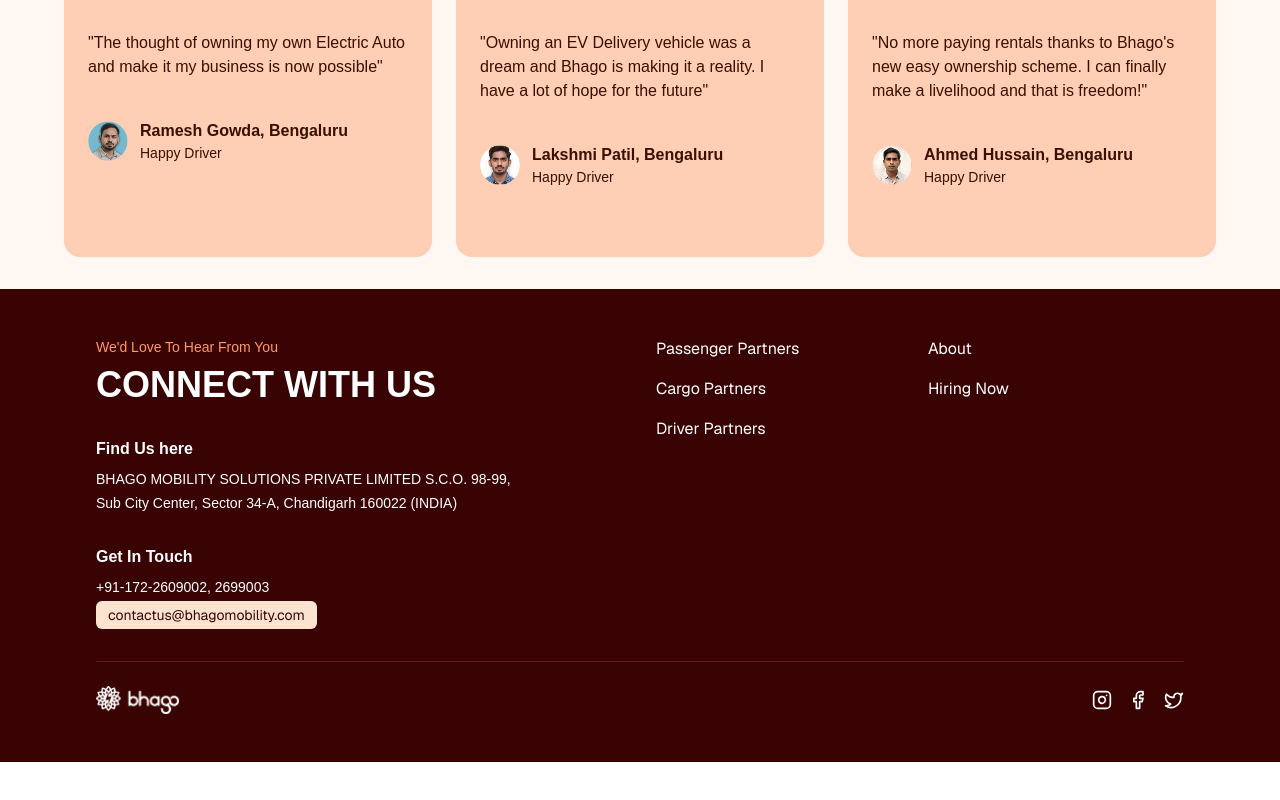
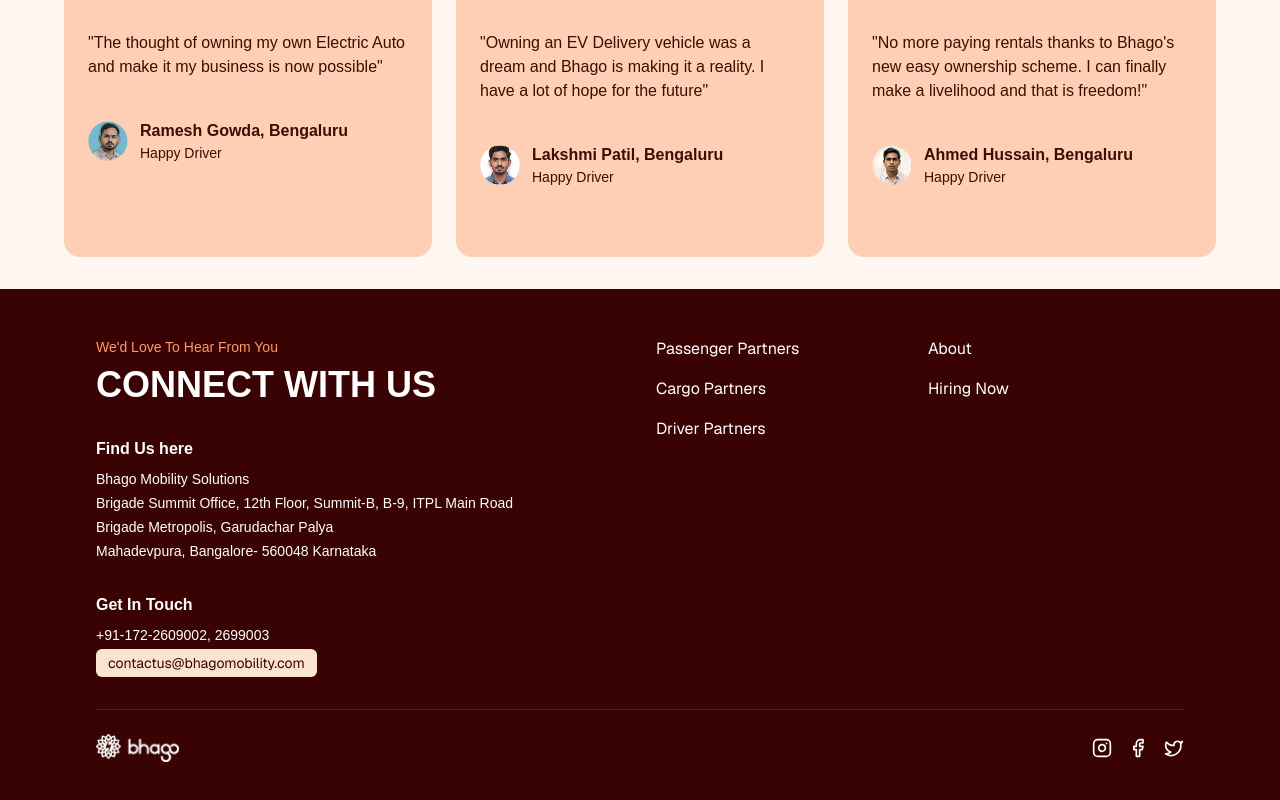
Before and after one commit to abdulsaheel/bhaago-mobility, a Next.js app: page / in a window 1280 px wide. Shown: the part 2750-3550 px from the top of the page. Before the commit the page ends 3512 px from the top, so only its background shows below. Built offline with nearby package versions, Linux system fonts and the light colour scheme; a web font is replaced by a local one.

Commit message:
update address

```diff
--- a/components/footer.tsx
+++ b/components/footer.tsx
@@ -16,8 +16,10 @@ const Footer: React.FC<FooterProps> = ({ className = "" }) => {
 
             <div className="mb-8">
               <h3 className="font-semibold mb-2">Find Us here</h3>
-              <p className="text-sm mb-1">BHAGO MOBILITY SOLUTIONS PRIVATE LIMITED S.C.O. 98-99,</p>
-              <p className="text-sm">Sub City Center, Sector 34-A, Chandigarh 160022 (INDIA)</p>
+              <p className="text-sm mb-1">Bhago Mobility Solutions</p>
+              <p className="text-sm mb-1">Brigade Summit Office, 12th Floor, Summit-B, B-9, ITPL Main Road</p>
+              <p className="text-sm mb-1">Brigade Metropolis, Garudachar Palya</p>
+              <p className="text-sm mb-1">Mahadevpura, Bangalore- 560048 Karnataka</p>
             </div>
 
             <div>
```
